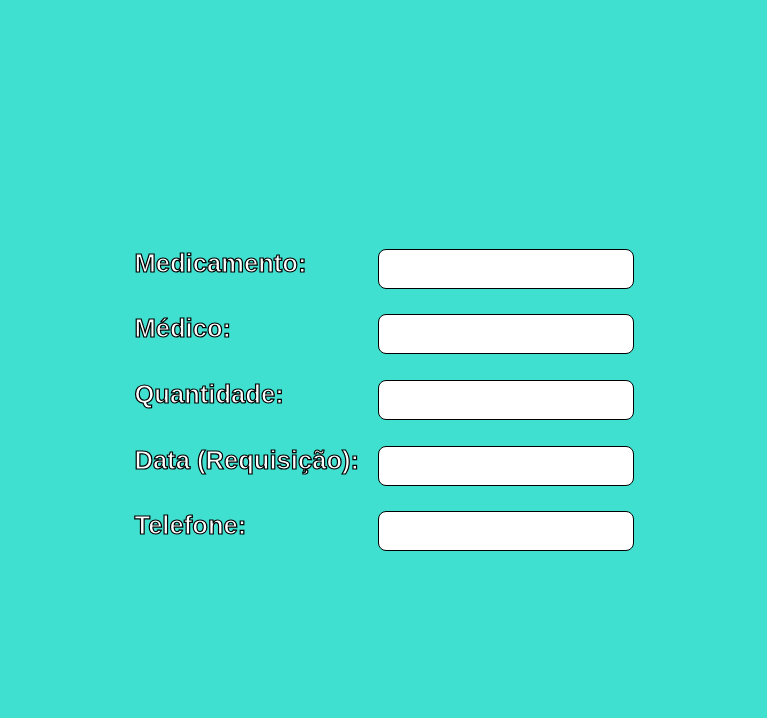
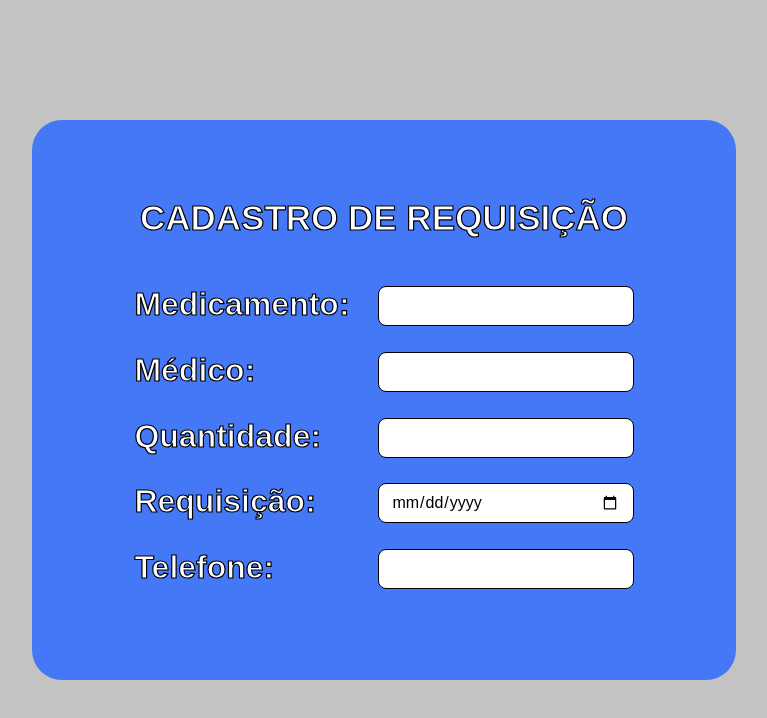
Before and after one commit to Faran42/portalfarma, a React (Create React App) app: page /cadastrar in a window 1280 px wide. Shown: the top 718 px of the page, without its empty margins (256-1023 px from the left). Built offline with nearby package versions, Linux system fonts and the light colour scheme.

Commit message:
handle form submission

```diff
--- a/src/components/DashboardButton/index.jsx
+++ b/src/components/DashboardButton/index.jsx
@@ -1,13 +1,13 @@
-import React from 'react';
+import React from "react";
 
-import { Container } from './styles';
+import { Container, Title, Link } from "./styles";
 
 export function DashboardButton({ href, title }) {
   return (
-    <Container>
-      <a href={href} >
-        {title}
-      </a>
-    </Container>
-  )
+    <Link href={href}>
+      <Container>
+        <Title>{title}</Title>
+      </Container>
+    </Link>
+  );
 }
--- a/src/components/DashboardButton/styles.js
+++ b/src/components/DashboardButton/styles.js
@@ -9,9 +9,24 @@ export const Container = styled.div`
   justify-content: center;
   align-items: center;
 
-  background-color: gold;
+  background-color: #41f250;
 
   border-radius: 5vh;
 
   margin-bottom: 5%;
+
+  &:hover {
+    background-color: #209629;
+  }
 `;
+
+export const Title = styled.h1`
+  font-size: 80px;
+  color: #fff;
+`;
+
+export const Link = styled.a`
+  text-decoration: none;
+
+
+`;
--- a/src/components/LoginComponent/index.jsx
+++ b/src/components/LoginComponent/index.jsx
@@ -1,10 +1,11 @@
 import React, { useState } from 'react';
+import { useHistory } from 'react-router-dom';
 import { GoogleLogin, GoogleLogout } from 'react-google-login';
 
 const clientId = "284036896748-md8b284t36cfe91t6ib2rufbbbh96hdu.apps.googleusercontent.com";
 
 function Login({ credentials, setCredentials }) {
-
+  const history = useHistory();
   const [showloginButton, setShowloginButton] = useState(true);
 
   const [showlogoutButton, setShowlogoutButton] = useState(false);
@@ -21,6 +22,7 @@ function Login({ credentials, setCredentials }) {
 
     setShowloginButton(false);
     setShowlogoutButton(true);
+    history.push("/dashboard");
 
   };
 
--- a/src/pages/Cadastro/components/Inputs/index.jsx
+++ b/src/pages/Cadastro/components/Inputs/index.jsx
@@ -1,15 +1,13 @@
-import React from 'react';
+import React from "react";
 
-import { Container, Input, Label } from './styles'
+import { Container, Input, Label } from "./styles";
 
-export function Inputs({ label}) {
-  return(
+export function Inputs({ label, type, inputState, setInputState }) {
+
+  return (
     <Container>
-      <Label>
-        {label}:
-      </Label>
-     <Input />
+      <Label>{label}:</Label>
+      <Input type={type} onChange={(e) => console.log(e.target.value)}/>
     </Container>
-  )
-
+  );
 }
--- a/src/pages/Cadastro/components/Inputs/styles.js
+++ b/src/pages/Cadastro/components/Inputs/styles.js
@@ -13,7 +13,7 @@ export const Container = styled.div`
 `;
 
 export const Label = styled.div`
-  font-size: 2vw;
+  font-size: 4vh;
 
   color: #fff;
 
--- a/src/pages/Cadastro/index.jsx
+++ b/src/pages/Cadastro/index.jsx
@@ -1,19 +1,26 @@
-import React from 'react';
+import React, { useState } from "react";
 
-import { Container } from './styles'
+import { Container, Card, Title } from "./styles";
 
-import { Inputs } from './components/Inputs'
+import { Inputs } from "./components/Inputs";
 
 export function Cadastro() {
-  return(
+  const [medicamento, setMedicamento] = useState("");
+  return (
     <Container>
-      <Inputs  label='Medicamento' />
-      <Inputs  label='Médico' />
-      <Inputs  label='Quantidade' />
-      <Inputs  label='Data (Requisição)' />
-      <Inputs  label='Telefone' />
-
+      <Card>
+        <Title>CADASTRO DE REQUISIÇÃO</Title>
+        <Inputs
+          type="text"
+          label="Medicamento"
+          inputState={medicamento}
+          setInputState={setMedicamento}
+        />
+        <Inputs type="text" label="Médico" />
+        <Inputs type="number" label="Quantidade" />
+        <Inputs type="date" label="Requisição" />
+        <Inputs type="phone" label="Telefone" />
+      </Card>
     </Container>
-  )
-
+  );
 }
--- a/src/pages/Cadastro/styles.js
+++ b/src/pages/Cadastro/styles.js
@@ -4,7 +4,7 @@ export const Container = styled.div`
   width: 100vw;
   height: 100vh;
 
-  background-color: turquoise;
+  background-color: transparent;
 
   display: flex;
 
@@ -13,3 +13,32 @@ export const Container = styled.div`
 
   flex-direction: column;
 `;
+
+export const Card = styled.div`
+
+  width: 55vw;
+  height: 70vh;
+  background-color: #4578f7;
+
+  display: flex;
+
+  justify-content: center;
+  align-items: center;
+
+  flex-direction: column;
+
+  border-radius: 30px;
+`;
+
+export const Title = styled.h1`
+  font-size: 35px;
+  color: #fff;
+
+  -webkit-text-stroke-width: 0.15vh;
+  -webkit-text-stroke-color: #000;
+
+  text-align: center;
+
+  margin-bottom: 5%;
+
+`;
```
